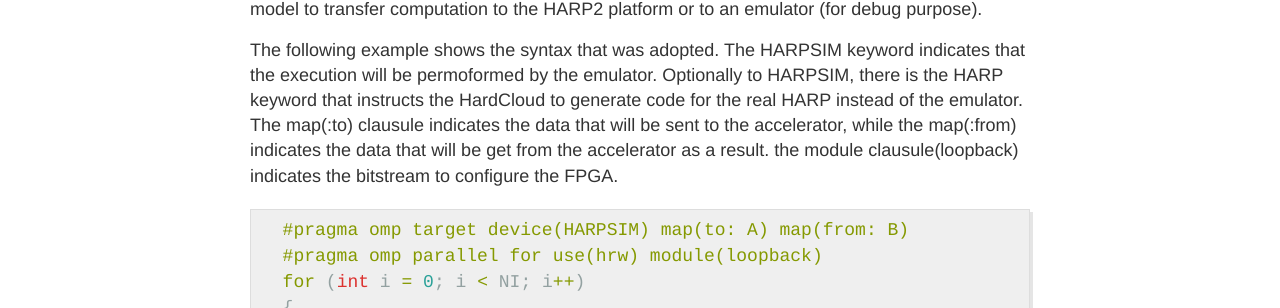
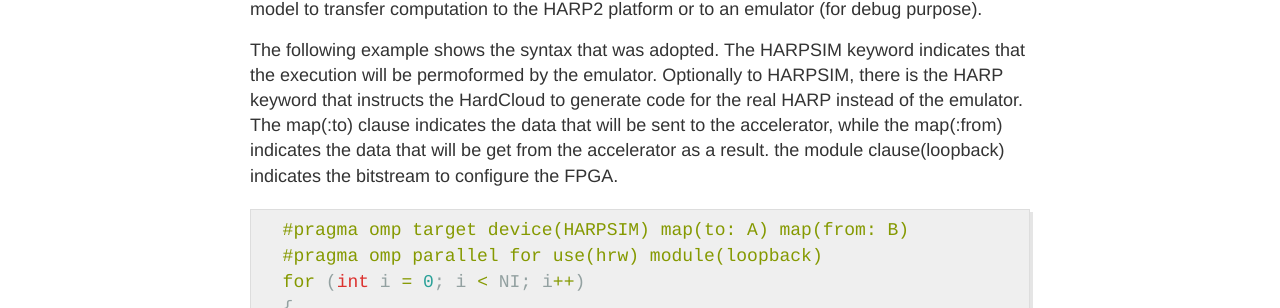
Before and after one commit to ramonn76/HardCloud, a Jekyll site: the page built from index.md, in a window 1280 px wide. Shown: the part 536-844 px from the top of the page. Built offline with Jekyll 4.4.1, drawn with Linux system fonts in a browser that asks for light colours.

Commit message:
Update index.md

```diff
--- a/index.md
+++ b/index.md
@@ -15,9 +15,9 @@ computation to the HARP2 platform or to an emulator (for debug purpose).
 
 The following example shows the syntax that was adopted. The HARPSIM keyword indicates that the execution will be
 permoformed by the emulator. Optionally to HARPSIM, there is the HARP keyword that instructs the HardCloud
-to generate code for the real HARP instead of the emulator. The map(:to) clausule indicates the data that will be
+to generate code for the real HARP instead of the emulator. The map(:to) clause indicates the data that will be
 sent to the accelerator, while the map(:from) indicates the data that will be get from the accelerator as a result.
-the module clausule(loopback) indicates the bitstream to configure the FPGA.
+the module clause(loopback) indicates the bitstream to configure the FPGA.
 
 
 {% highlight C %}
```
